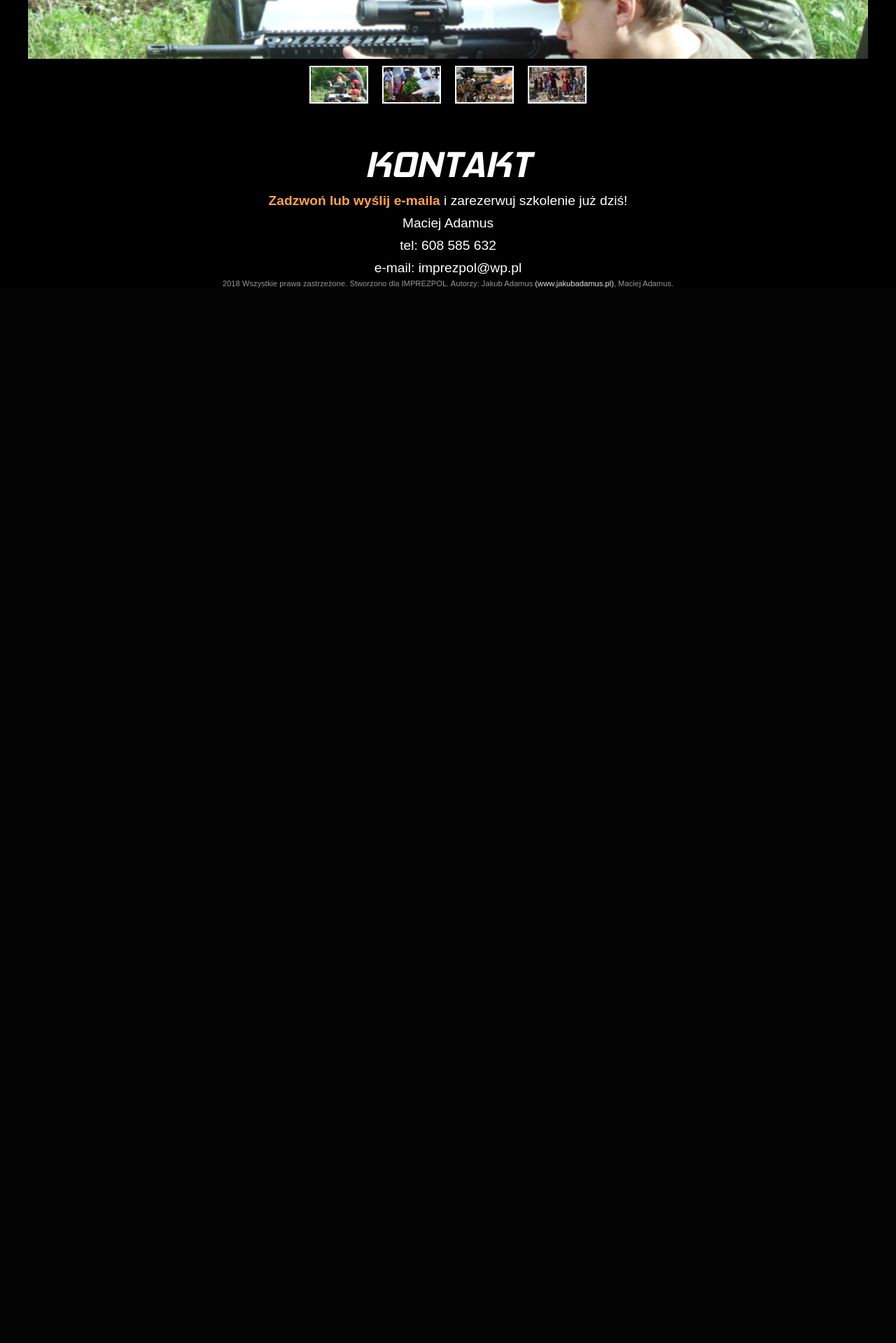
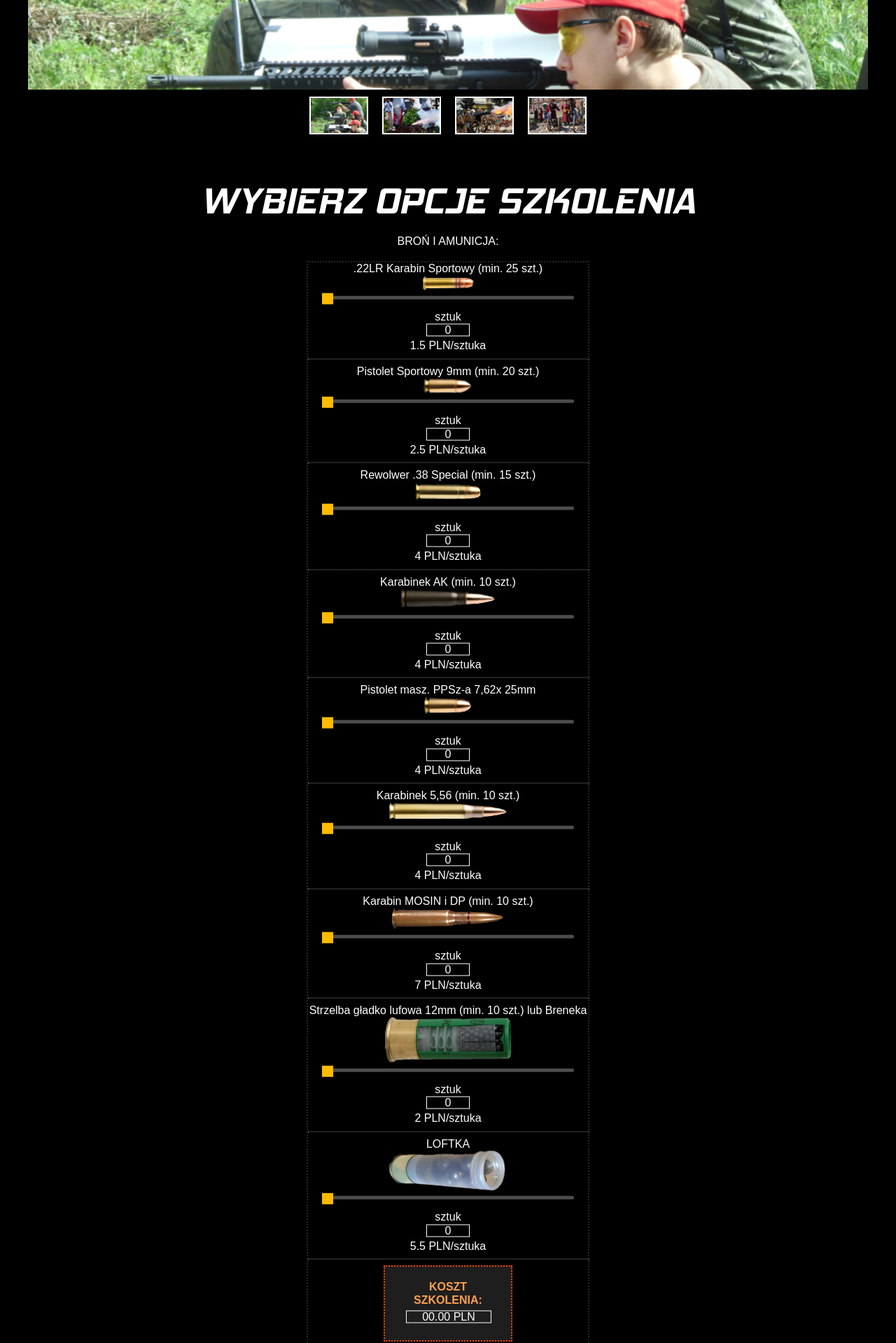
Before and after one commit to kubaadamus/Stryjo, a PHP site: page / in a window 1280 px wide. Shown: the part 2560-4479 px from the top of the page at 70% size. Before the commit the page ends 2971 px from the top, so only its background shows below. Run offline with PHP 8.4, Linux system fonts and the light colour scheme.

Commit message:
Dodałem cennik interaktywny

```diff
--- a/app/assets/scripts/arsenal.js
+++ b/app/assets/scripts/arsenal.js
@@ -1,4 +1 @@
-$("#btn_1").click(function(){
-$("#arsenal_obrazek").attr("src","assets/images/m4a1_arsenal.jpg");
-
-})
+$("#btn_1").click(function(){$("#arsenal_obrazek").attr("src","assets/images/m4a1_arsenal.jpg");})
--- a/app/assets/scripts/cennik.js
+++ b/app/assets/scripts/cennik.js
@@ -1,49 +1,123 @@
-var dor;
-var dz;
+//Wartosci inputow
 var _1;
 var _2;
 var _3;
 var _4;
 var _5;
 var _6;
+var _7;
+var _8;
+var _9;
+//ceny
+var _1cena1 = 1.50;
+var _2cena1 = 2.50;
+var _3cena1 = 4.00;
+var _4cena1 = 4.00;
+var _5cena1 = 4.00;
+var _6cena1 = 4.00;
+var _7cena1 = 7.00;
+var _8cena1 = 2.00;
+var _9cena1 = 5.50;
+//ceny powyzej 50 sztuk
+var _1cena2 = 1.20;
+var _2cena2 = 2.00;
+var _3cena2 = 3.00;
+var _4cena2 = 3.00;
+var _5cena2 = 3.00;
+var _6cena2 = 3.00;
+var _7cena2 = 6.00;
+var _8cena2 = 2.00;
+var _9cena2 = 4.50;
+
+var sufix = " PLN/sztuka"
+//Początkowe naliczenie sumy
+_1 = $("#_1box").attr('value');
+_2 = $("#_2box").attr('value');
+_3 = $("#_3box").attr('value');
+_4 = $("#_4box").attr('value');
+_5 = $("#_5box").attr('value');
+_6 = $("#_6box").attr('value');
+_7 = $("#_7box").attr('value');
+_8 = $("#_8box").attr('value');
+_9 = $("#_9box").attr('value');
+//Uaktualnienie cen w podglądzie
+document.getElementById("_1cena").innerHTML = ((_1 < 50) ? _1cena1 : _1cena2) + sufix;
+document.getElementById("_2cena").innerHTML = ((_2 < 50) ? _2cena1 : _2cena2) + sufix;
+document.getElementById("_3cena").innerHTML = ((_3 < 50) ? _3cena1 : _3cena2) + sufix;
+document.getElementById("_4cena").innerHTML = ((_4 < 50) ? _4cena1 : _4cena2) + sufix;
+document.getElementById("_5cena").innerHTML = ((_5 < 50) ? _5cena1 : _5cena2) + sufix;
+document.getElementById("_6cena").innerHTML = ((_6 < 50) ? _6cena1 : _6cena2) + sufix;
+document.getElementById("_7cena").innerHTML = ((_7 < 50) ? _7cena1 : _7cena2) + sufix;
+document.getElementById("_8cena").innerHTML = ((_8 < 50) ? _8cena1 : _8cena2) + sufix;
+document.getElementById("_9cena").innerHTML = ((_9 < 50) ? _9cena1 : _9cena2) + sufix;
+
 var suma;
 var rabat = false;
+
+pricebox = $("#pricebox");
+
+
+
+$(window).scroll(function() {
+    var ScreenBottom = $(window).scrollTop() + $(window).height();
+
+    if(ScreenBottom>=$("#_2box").offset().top && ScreenBottom<$("#koszt").offset().top+100)
+    {
+        pricebox.offset({ top: ScreenBottom-100});
+    }
+
+    //console.debug(ScreenBottom);
+    if(ScreenBottom>$("#koszt").offset().top+100)
+    {
+        pricebox.offset({ top: $("#koszt").offset().top});
+    }
+
+ });
+
+
 $('input[type=range]').bind('input', function (evt) {
     var nazwa_docelowa = $(this).attr('id') + "box";
     $("#" + nazwa_docelowa + "").attr('value', this.value);
 
-
-
-
     /*NALICZANIE KWOTY*/
-
-    dor = $("#_dorbox").attr('value');
-    dz = $("#_dzbox").attr('value');
     _1 = $("#_1box").attr('value');
     _2 = $("#_2box").attr('value');
     _3 = $("#_3box").attr('value');
     _4 = $("#_4box").attr('value');
     _5 = $("#_5box").attr('value');
     _6 = $("#_6box").attr('value');
+    _7 = $("#_7box").attr('value');
+    _8 = $("#_8box").attr('value');
+    _9 = $("#_9box").attr('value');
 
-    console.log(dor);
-    console.log(dz);
-    console.log(_3);
-    console.log(_4);
+    //Uaktualnianie ceny w podglądzie
+    document.getElementById("_1cena").innerHTML = ((_1 < 50) ? _1cena1 : _1cena2) + sufix;
+    document.getElementById("_2cena").innerHTML = ((_2 < 50) ? _2cena1 : _2cena2) + sufix;
+    document.getElementById("_3cena").innerHTML = ((_3 < 50) ? _3cena1 : _3cena2) + sufix;
+    document.getElementById("_4cena").innerHTML = ((_4 < 50) ? _4cena1 : _4cena2) + sufix;
+    document.getElementById("_5cena").innerHTML = ((_5 < 50) ? _5cena1 : _5cena2) + sufix;
+    document.getElementById("_6cena").innerHTML = ((_6 < 50) ? _6cena1 : _6cena2) + sufix;
+    document.getElementById("_7cena").innerHTML = ((_7 < 50) ? _7cena1 : _7cena2) + sufix;
+    document.getElementById("_8cena").innerHTML = ((_8 < 50) ? _8cena1 : _8cena2) + sufix;
+    document.getElementById("_9cena").innerHTML = ((_9 < 50) ? _9cena1 : _9cena2) + sufix;
 
-    suma = (dor * 100 + dz * 50 + _1 * 2 + _3 * 1);
 
-    if (dz >= 1 && dor>=2) {
-        rabat = true;
-        $("#rabatAlert").show();
 
-        $("#oszczedzasz").html((suma-suma*0.9).toFixed(2)+" PLN");
+    //Naliczanie sumy
 
-        suma = suma * 0.9;
-    } else {
-        rabat = false;
-        $("#rabatAlert").hide();
-    }
+    suma = (
+        _1 * ((_1 < 50) ? _1cena1 : _1cena2)+
+        _2 * ((_2 < 50) ? _2cena1 : _2cena2)+
+        _3 * ((_3 < 50) ? _3cena1 : _3cena2)+
+        _4 * ((_4 < 50) ? _4cena1 : _4cena2)+
+        _5 * ((_5 < 50) ? _5cena1 : _5cena2)+
+        _6 * ((_6 < 50) ? _6cena1 : _6cena2)+
+        _7 * ((_7 < 50) ? _7cena1 : _7cena2)+
+        _8 * ((_8 < 50) ? _8cena1 : _8cena2)+
+        _9 * ((_9 < 50) ? _9cena1 : _9cena2)
+    );
+console.log(suma);
+
 
     suma = suma.toFixed(2);
 
--- a/app/index.html
+++ b/app/index.html
@@ -31,18 +31,21 @@
 			</a>
 		</div>
 		<div class="logo">
+
 			<img src="assets/images/Logo.svg" alt="">
 			<p id="sub">SZKOLENIA STRZELECKIE</p>
-			<p id="sub_2">statyczne, dynamiczne, w grupach i indywidualne</p>
+			<p id="sub_2">statyczne, dynamiczne, w grupach i indywidualnie</p>
 		</div>
 		<a href="#oferta">
 			<button class="ofertaBtn glass">POZNAJ OFERTĘ</button>
 		</a>
 		<div class="opis">
 			<p>
-				<span class="orange">Naucz się bezpiecznie strzelać</span> z nowoczesnej broni małokalibrowej pod okiem doświadczonego instruktora.</p>
-			<p> Spędź na strzelnicy dzień pełen wrażeń a wieczorem
-				<span class="orange"> wypocznij z rodziną przy grillu.</span>
+				<span class="orange">Nauczę Cię bezpiecznej obsługi broni palnej </span>- nowoczesnej i historycznej w wielu
+				kalibrach.</p>
+			<p> Z rodziną lub przyjaciółmi spęszisz na strzelnicy szkolenie pełne wrażeń <span class="orange">a wieczorem
+					wypoczniesz przy ognisku.</span>
+
 			</p>
 		</div>
 	</div>
@@ -54,21 +57,23 @@
 			<p>
 				Organizujemy szkolenia strzelectwa statycznego i dynamicznego, zarówno
 				<span class="orange">dla grup jak i osób indywidualnych</span>.
-				<br/> Prowadzimy warsztaty dla każdego, kto nigdy nie miał styczności z bronią palną oraz strzeleckie spotkania rekreacyjne
-				dla wprawionych komandosow. </p>
+				<br /> Prowadzimy warsztaty dla każdego, kto nigdy nie miał styczności z bronią palną oraz strzeleckie spotkania
+				rekreacyjne
+				dla wprawionych komandosów. </p>
 			<p>
 				Mamy
-				<span class="orange">nieograniczony dostęp</span> do nowoczesnej broni palnej, m.in (DIAMONDBACK, XDM, UZKON, STEVENS, ROSSI) i zabytkowej
+				<span class="orange">nieograniczony dostęp</span> do nowoczesnej broni palnej, m.in (DIAMONDBACK, XDM, UZKON,
+				STEVENS, ROSSI) i zabytkowej
 				(AK MS, MOSIN, REMINGTON, KENTUCKY RIFLE, DIEGTIARIOW PIECHOTNYJ - nasz rodzynek).
 				<p>
 					Łączymy sprawdzone,
-					<span class="orange">niezawodne zasady bezpieczeństwa</span> z przyjemną atmosferą i efektem prawdziwej przygody, dzięki czemu nasze szkolenia
+					<span class="orange">niezawodne zasady bezpieczeństwa</span> z przyjemną atmosferą i efektem prawdziwej przygody,
+					dzięki czemu nasze szkolenia
 					spodobają się każdemu!
 				</p>
 				<p>
 					Wstęp
-					<span class="orange">bez ograniczeń wiekowych</span> - zadbamy o nauszniki wyciszające i doskonałą zabawę rownież dla najmłodszych członków
-					ekipy.
+					<span class="orange">bez ograniczeń wiekowych</span> - zadbamy o bezpieczeństwo Twojego słuchu i wzroku.
 				</p>
 		</div>
 		<p id="sub_2">PRZEBIEG SZKOLENIA</p>
@@ -76,22 +81,21 @@
 			<div class="top">
 				<div class="section">
 					<div class="section section--photo">
-						<img src="assets/images/blueprint.jpg" alt="" class="">
+						<img src="assets/images/budowa.jpg" alt="" class="">
 					</div>
 					<div class="section section--text">
-						<p>Szkolenie rozpoczyna się krótkim wstępem teoretycznym, podczas którego nauczysz się poprawnie
-							<span class="orange">ładować i zabezpieczać broń.
-							</span>
+						<p><span class="orange">Nauczysz się bezpiecznej obsługi</span> broni palnej każdego rodzaju.
 						</p>
 					</div>
 				</div>
 				<div class="section">
 					<div class="section section--photo">
-						<img src="assets/images/shooting-range.jpg" alt="" class="">
+						<img src="assets/images/zreki.jpg" alt="" class="">
 					</div>
 					<div class="section section--text">
-						<p>Po wstępie teoretycznym sprawdzisz swoje siły na profesjonalnej strzelnicy.
-							<span class="orange"> Sam wybierzesz</span> pistolet / karabin, którego chcesz używać.</p>
+						<p>W praktycznym szkoleniu używał bęziesz broni w wielu kalibrach aż trafisz <span class="orange">na taką, którą
+								polubisz.</span>
+
 					</div>
 				</div>
 				<div class="section">
@@ -100,7 +104,7 @@
 					</div>
 					<div class="section section--text">
 						<p>Po dniu pełnym wrażeń,
-							<span class="orange">zrelaksujesz się przy grillu</span> / ognisku dzieląc się wrażeniami z ekipą.</p>
+							<span class="orange">zrelaksujesz się przy </span>ognisku dzieląc się wrażeniami z ekipą.</p>
 					</div>
 				</div>
 			</div>
@@ -111,10 +115,10 @@
 						<img src="assets/images/stryjo.jpg" alt="" class="">
 					</div>
 					<div class="section section--text">
-						<p>Nasz instruktor - chorąży Maciej Adamus jest wysokiej klasy specjalistą od obsługi broni różnego kalibru, szkolenia
-							młodych żołnierzy oraz medycyny pola walki. Wieloletnie doświadczenie na stanowisku trenera strzelców w 42. bazie
-							lotnictwa szkolnego jest
-							<span class="orange">gwarancją udanej i bezpiecznej zabawy.</span>
+						<p>Instruktor - czyli ja - Maciej Adamus zajmuję się bronią palną od wielu lat, co jest moją pasją. Dodatkowo w
+							czasie zajęć strzeleckih przeprowadzam szkolenia z medycyny
+							pola walki.<span class="orange"><br />A gdybyś chciał uświetnić ważną uroczystość możemy wykonać salwę z armat
+								czarnoprochowych.</span>
 						</p>
 					</div>
 				</div>
@@ -163,13 +167,13 @@
 		</div>
 		<div class="arsenal_wrapper">
 			<div class="top">
-					<div class="ui">
-							<button id="btn_1" class="indent_3_l arsenal_btn">M4A1</button>
-							<button class="indent_2_l arsenal_btn">POMPA</button>
-							<button class="indent_1_l arsenal_btn">MOSIN</button>
-							<button class="indent_2_l arsenal_btn">GLOCK</button>
-							<button class="indent_3_l arsenal_btn">BAZUKA</button>
-						</div>
+				<div class="ui">
+					<button id="btn_1" class="indent_3_l arsenal_btn">M4A1</button>
+					<button class="indent_2_l arsenal_btn">POMPA</button>
+					<button class="indent_1_l arsenal_btn">MOSIN</button>
+					<button class="indent_2_l arsenal_btn">GLOCK</button>
+					<button class="indent_3_l arsenal_btn">BAZUKA</button>
+				</div>
 				<div class="photo">
 					<img id="arsenal_obrazek" src="assets/images/ak.jpeg" alt="">
 				</div>
@@ -184,126 +188,141 @@
 
 		</div>
 	</div>
-	<div class="cennik hidden">
+	<div class="cennik">
 		<br>
 		<br>
 		<br>
 		<div class="section_title">
 			<p>WYBIERZ OPCJE SZKOLENIA</p>
 		</div>
-		<p>
-			* Mile widziane rodziny (rabat 10%).
-		</p>
+
 		<br>
+		<p>BROŃ I AMUNICJA:</p> <br/>
 		<div class="dotted">
+
 			<div class="inputy">
-				<p>SKŁAD OSOBOWY:</p>
-				<br>
-				<div class="row">
-					<div class="nazwa">
-						<label>
-							Dorośli</label>
-					</div>
-					<input class="special-transform50" id="_dor" type="range" id="cowbell" name="cowbell" min="1" max="10" value="1"
-					    step="1" />
-					<input class="special-transform95" id="_dorbox" type="text" name="ak" value="1">
 
+
+				<div class="nazwa">
+					<label>
+							.22LR Karabin Sportowy (min. 25 szt.)
+					</label>
+					<img src="assets/images/ammo/1-22lr.png" alt="">
 				</div>
-				<div class="row">
-					<div class="nazwa">
-						<label>
-							Dzieci</label>
-					</div>
-					<input class="special-transform50" id="_dz" type="range" id="cowbell" name="cowbell" min="0" max="10" value="0"
-					    step="1" />
-					<input class="special-transform95" id="_dzbox" type="text" name="ak" value="0">
+				<input id="_1" type="range" id="cowbell" name="cowbell" min="0" max="150" value="0" step="1" />
+				<label class="sztuk">sztuk</label>
+				<input id="_1box" type="text" name="ak" value="0">
+				<label id="_1cena">CENA</label>
+				<hr class="dotted_hr">
+
+
+				<div class="nazwa">
+					<label>
+							Pistolet  Sportowy 9mm (min. 20 szt.)
+					</label>
+					<img src="assets/images/ammo/2-9mmsport.png" alt="">
 				</div>
-				<br>
-				<p>BROŃ I AMUNICJA:</p>
-				<br>
-				<div class="row">
-					<div class="nazwa">
-						<label>
-							AK-MS</label>
-					</div>
-					<input class="lel" id="_1" type="range" id="cowbell" name="cowbell" min="0" max="500" value="0" step="1" />
-					<input id="_1box" type="text" name="ak" value="0">
-					<div class="nazwa">
-						<label>
-							x5 PLN</label>
-					</div>
+				<input id="_2" type="range" id="cowbell" name="cowbell" min="0" max="150" value="0" step="1" />
+				<label class="sztuk">sztuk</label>
+				<input id="_2box" type="text" name="ak" value="0">
+				<label id="_2cena">CENA</label>
+				<hr class="dotted_hr">
+
+
+				<div class="nazwa">
+					<label>
+							Rewolwer .38 Special (min. 15 szt.)
+					</label>
+					<img src="assets/images/ammo/3-rew38.png" alt="">
 				</div>
-				<div class="row">
-					<div class="nazwa">
-						<label>
-							DT-28</label>
-					</div>
-					<input id="_2" type="range" id="cowbell" name="cowbell" min="0" max="500" value="0" step="1" />
-					<input id="_2box" type="text" name="ak" value="0">
-					<div class="nazwa">
-						<label>
-							x15 PLN</label>
-					</div>
+				<input id="_3" type="range" id="cowbell" name="cowbell" min="0" max="150" value="0" step="1" />
+				<label class="sztuk">sztuk</label>
+				<input id="_3box" type="text" name="ak" value="0">
+				<label id="_3cena">CENA</label>
+				<hr class="dotted_hr">
+
+				<div class="nazwa">
+					<label>
+							Karabinek AK (min. 10 szt.)
+					</label>
+					<img src="assets/images/ammo/4-akkarabinek.png" alt="">
 				</div>
-				<div class="row">
-					<div class="nazwa">
-						<label>
-							MOSIN</label>
-					</div>
-					<input id="_3" type="range" id="cowbell" name="cowbell" min="0" max="500" value="0" step="1" />
-					<input id="_3box" type="text" name="ak" value="0">
-					<div class="nazwa">
-						<label>
-							x5 PLN</label>
-					</div>
+				<input id="_4" type="range" id="cowbell" name="cowbell" min="0" max="150" value="0" step="1" />
+				<label class="sztuk">sztuk</label>
+				<input id="_4box" type="text" name="ak" value="0">
+				<label id="_4cena">CENA</label>
+				<hr class="dotted_hr">
+
+				<div class="nazwa">
+					<label>
+							Pistolet masz. PPSz-a 7,62x 25mm
+					</label>
+					<img src="assets/images/ammo/5-ppsz.png" alt="">
 				</div>
-				<div class="row">
-					<div class="nazwa">
-						<label>
-							DB/M4</label>
-					</div>
-					<input id="_4" type="range" id="cowbell" name="cowbell" min="0" max="500" value="0" step="1" />
-					<input id="_4box" type="text" name="ak" value="0">
-					<div class="nazwa">
-						<label>
-							x5 PLN</label>
-					</div>
+				<input id="_5" type="range" id="cowbell" name="cowbell" min="0" max="150" value="0" step="1" />
+				<label class="sztuk">sztuk</label>
+				<input id="_5box" type="text" name="ak" value="0">
+				<label id="_5cena">CENA</label>
+				<hr class="dotted_hr">
+
+
+				<div class="nazwa">
+					<label>
+							Karabinek 5,56 (min. 10 szt.)
+					</label>
+					<img src="assets/images/ammo/6-556karabinek.png" alt="">
 				</div>
-				<div class="row">
-					<div class="nazwa">
-						<label>
-							DB-GLOCK</label>
-					</div>
-					<input id="_5" type="range" id="cowbell" name="cowbell" min="0" max="500" value="0" step="1" />
-					<input id="_5box" type="text" name="ak" value="0">
-					<div class="nazwa">
-						<label>
-							x5 PLN</label>
-					</div>
+				<input id="_6" type="range" id="cowbell" name="cowbell" min="0" max="150" value="0" step="1" />
+				<label class="sztuk">sztuk</label>
+				<input id="_6box" type="text" name="ak" value="0">
+				<label id="_6cena">CENA</label>
+				<hr class="dotted_hr">
+
+
+				<div class="nazwa">
+					<label>
+							Karabin MOSIN i DP (min. 10 szt.)
+					</label>
+					<img src="assets/images/ammo/7-mosin.png" alt="">
 				</div>
-				<div class="row">
-					<div class="nazwa">
-						<label>
-							XDM</label>
-					</div>
-					<input id="_6" type="range" id="cowbell" name="cowbell" min="0" max="500" value="0" step="1" />
-					<input id="_6box" type="text" name="ak" value="0">
-					<div class="nazwa">
-						<label>
-							x5 PLN</label>
-					</div>
+				<input id="_7" type="range" id="cowbell" name="cowbell" min="0" max="150" value="0" step="1" />
+				<label class="sztuk">sztuk</label>
+				<input id="_7box" type="text" name="ak" value="0">
+				<label id="_7cena">CENA</label>
+				<hr class="dotted_hr">
+
+				<div class="nazwa">
+					<label>
+							Strzelba gładko lufowa 12mm (min. 10 szt.) lub Breneka
+					</label>
+					<img src="assets/images/ammo/8-gladka12.png" alt="">
 				</div>
+				<input id="_8" type="range" id="cowbell" name="cowbell" min="0" max="150" value="0" step="1" />
+				<label class="sztuk">sztuk</label>
+				<input id="_8box" type="text" name="ak" value="0">
+				<label id="_8cena">CENA</label>
+				<hr class="dotted_hr">
+
+				<div class="nazwa">
+					<label>
+							LOFTKA
+					</label>
+					<img src="assets/images/ammo/9-loftka.png" alt="">
+				</div>
+				<input id="_9" type="range" id="cowbell" name="cowbell" min="0" max="150" value="0" step="1" />
+				<label class="sztuk">sztuk</label>
+				<input id="_9box" type="text" name="ak" value="0">
+				<label id="_9cena">CENA</label>
+				<hr class="dotted_hr">
 			</div>
-			<div class="orange" id="rabatAlert">RABAT -10%!
-				<br/>
-				<u>OSZCZĘDZASZ:</u>
-				<p id="oszczedzasz"></p>
+			<div id="koszt"></div>
+			<div class="pricebox" id="pricebox">
+					<label class="orange" >KOSZT SZKOLENIA:</label>
+					<input id="suma" type="text" name="ak" value="00.00 PLN" style="width: 120px;">
 			</div>
-			<br>
-			<label class="orange">KOSZT SZKOLENIA:</label>
-			<br>
-			<br>
-			<input id="suma" type="text" name="ak" value="100 PLN" style="width: 120px;">
+			<p>
+					* Mile widziane rodziny (rabat 10%).
+				</p>
 		</div>
 
 	</div>
@@ -328,7 +347,8 @@
 <!======================================== S K R Y P T Y ======================================>
 <script src="https://cdnjs.cloudflare.com/ajax/libs/jquery/3.3.1/jquery.min.js"></script>
 <script src="assets/scripts/onload.js"></script>
-<!script src="assets/scripts/menu.js"></script>
+<!script src="assets/scripts/menu.js">
+</script>
 <script src="assets/scripts/scroll.js"></script>
 <script src="assets/scripts/gallery.js"></script>
 <script src="assets/scripts/cennik.js"></script>
--- a/app/styles.css
+++ b/app/styles.css
@@ -487,10 +487,11 @@ input{
     padding-top: 10px;
     padding-bottom: 10px;
     padding-left:20px;
+    padding-right: 20px;
     position: relative;
     -webkit-transform:translateY(-25%);
             transform:translateY(-25%);
-
+    border: none;
 
 
 }
@@ -528,7 +529,7 @@ input[type=checkbox] {
 input[type=range]::-webkit-slider-runnable-track {
     width: 300px;
     height: 5px;
-    background: rgba(255, 255, 255, 0.658);
+    background:rgb(77, 76, 76);
     border: none;
     border-radius: 3px;
 }
@@ -538,14 +539,14 @@ input[type=range]::-webkit-slider-thumb {
     border: none;
     height: 16px;
     width: 16px;
-    background: rgb(255, 255, 255);
+    background: rgb(255, 187, 0);
     margin-top: -4px;
 }
 
 input[type=text]{
     width:60px;
     height:1rem;
-    margin:0px;
+    margin:0 auto;
     padding: 0px;
     color: white;
     border: 1px solid white;
@@ -728,12 +729,11 @@ wbr:after {
 
   .landingPage .ofertaBtn {
     position: absolute;
-    bottom: 195px;
+    bottom: 240px;
     left: 50%;
     -webkit-transform: translateX(-50%);
             transform: translateX(-50%);
     font-size: 1.1rem;
-    padding: 20px 40px;
   }
 }
 
@@ -784,9 +784,9 @@ wbr:after {
   text-indent: 2rem;
   line-height: 1.3rem;
   position: absolute;
-  text-align: center;
+  text-align: justify;
   bottom: 45px;
-  width: 70%;
+  width: 250px;
   margin: 0 auto;
   left: 50%;
   -webkit-transform: translateX(-50%);
@@ -797,7 +797,7 @@ wbr:after {
 
   .landingPage .opis {
     left: auto;
-    width: 450px;
+    width: 400px;
     right: 100px;
     bottom: 45px;
     -webkit-transform: none;
@@ -997,11 +997,13 @@ wbr:after {
 .paragraf {
     color: white;
     max-width: 1000px;
-    margin: 0 auto;
     text-align: center;
     line-height: 1.3rem;
     padding-left: 10px;
     padding-right: 10px;
+    margin-left:50%;
+    -webkit-transform:translateX(-50%);
+            transform:translateX(-50%);
 }
 
 .paragraf p {
@@ -1310,19 +1312,57 @@ wbr:after {
 }
 
 .cennik .nazwa {
-  width: 100px;
-  display: -webkit-box;
-  display: -ms-flexbox;
-  display: flex;
+  margin:0 auto;
+}
+
+.cennik .nazwa label{
+  display:block;
 }
 
 .cennik #rabatAlert {
   display: none;
 }
 
+.pricebox{
+    background-color:rgba(37, 36, 36,0.85);
+    position: absolute;
+    display: -webkit-box;
+    display: -ms-flexbox;
+    display: flex;
+    -webkit-box-orient: vertical;
+    -webkit-box-direction: normal;
+        -ms-flex-direction: column;
+            flex-direction: column;
+    margin:0 auto;
+    left:50%;
+    -webkit-transform: translateX(-50%);
+            transform: translateX(-50%);
+    padding:20px 30px 20px 30px;
+    max-width: 120px;
+    border: 2px solid orangered;
+    border-style: dotted;
+}
+
+.pricebox input{
+  margin-top:10px;
+}
+
+#koszt{
+    height:110px;
+}
+
+.sztuk{
+    padding-bottom: 5px;
+}
+
 .dotted {
     border: 2px dotted rgba(255, 255, 255, 0.15);
 
+}
+
+.dotted_hr{
+    border: 1px dotted rgb(65, 65, 65);
+    width: 100%;
 }
 
 @media (min-width: 1000px) {
```
Also changed, not shown: app/assets/styles/_inputs.css (+5 -4 lines), app/assets/styles/styles.css (+37 -10 lines), app/assets/images/ammo/1-22lr.png (added), app/assets/images/ammo/2-9mmsport.png (added), app/assets/images/ammo/3-rew38.png (added), app/assets/images/ammo/4-akkarabinek.png (added), app/assets/images/ammo/5-ppsz.png (added), app/assets/images/ammo/6-556karabinek.png (added), app/assets/images/ammo/7-mosin.png (added), app/assets/images/ammo/8-gladka12.png (added), app/assets/images/ammo/9-loftka.png (added), app/assets/images/budowa.JPG (added), app/assets/images/zreki.JPG (added), 2 other files.
